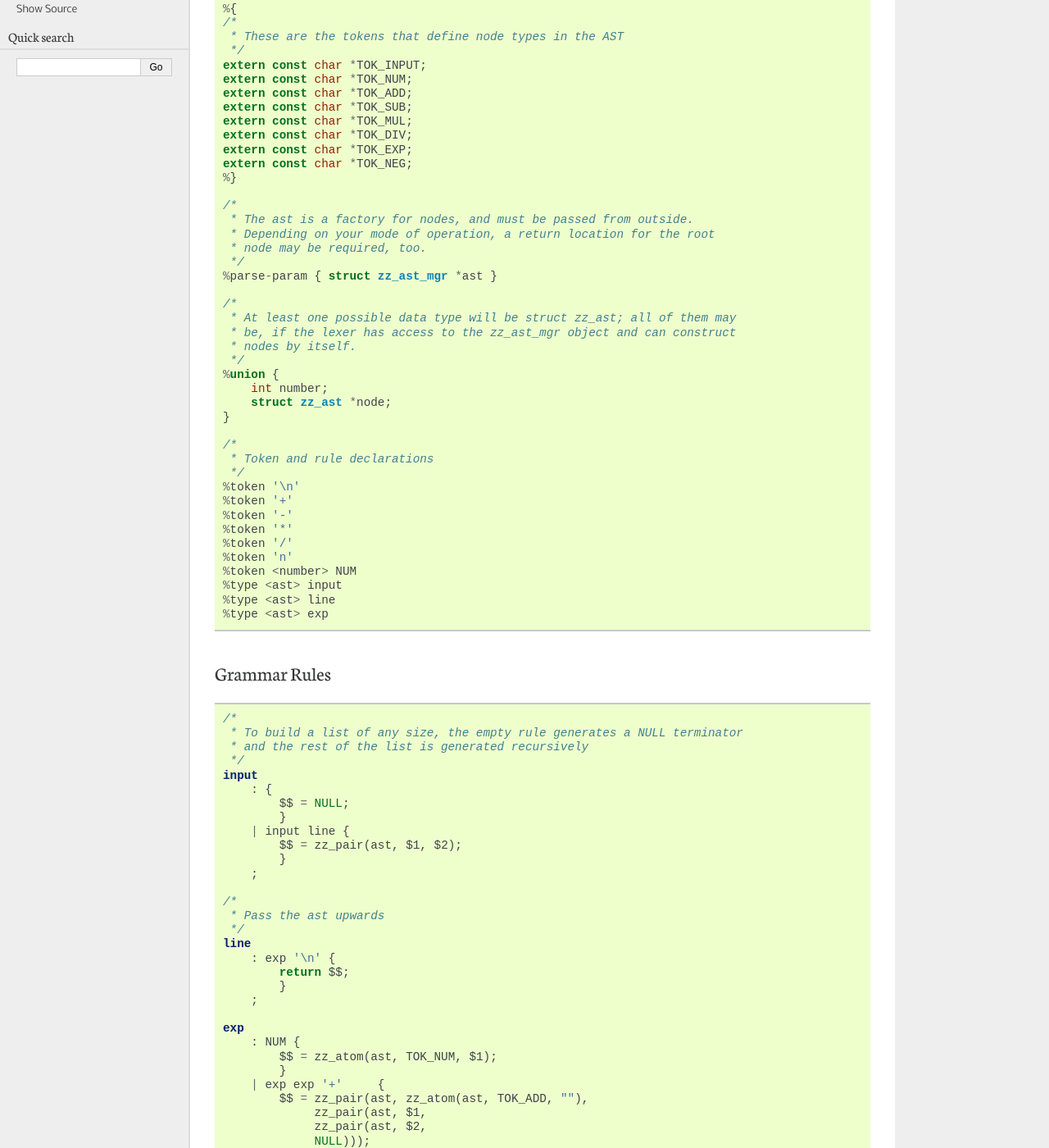
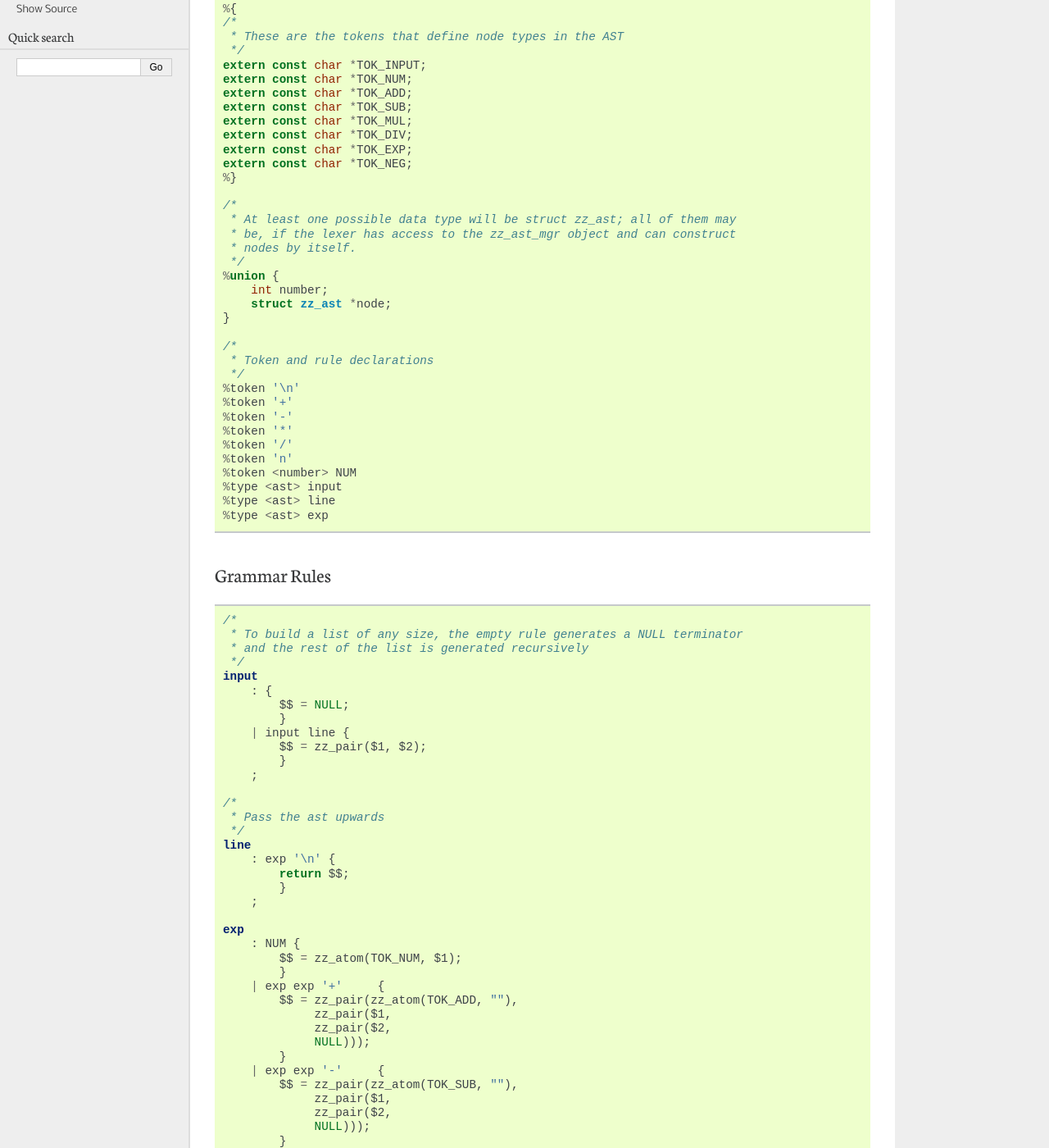
Before and after one commit to quirkyquixote/zebu2, a Sphinx documentation site: the page built from doc/usage.rst, in a window 1280 px wide and 1400 px high, scrolled down 263 px. Shown: the whole window at 82% size. Built offline with Sphinx 7.4.7, drawn with Linux system fonts in a browser that asks for light colours; some of the changed text lies outside the part shown.

```diff
--- a/doc/usage.rst
+++ b/doc/usage.rst
@@ -25,13 +25,6 @@ Declarations
     extern const char *TOK_EXP;
     extern const char *TOK_NEG;
     %}
-
-    /*
-     * The ast is a factory for nodes, and must be passed from outside.
-     * Depending on your mode of operation, a return location for the root
-     * node may be required, too.
-     */
-    %parse-param { struct zz_ast_mgr *ast }
 
     /*
      * At least one possible data type will be struct zz_ast; all of them may
@@ -72,7 +65,7 @@ Grammar Rules
             $$ = NULL;
             }
         | input line {
-            $$ = zz_pair(ast, $1, $2);
+            $$ = zz_pair($1, $2);
             }
         ;
 
@@ -87,41 +80,41 @@ Grammar Rules
 
     exp
         : NUM {
-            $$ = zz_atom(ast, TOK_NUM, $1);
+            $$ = zz_atom(TOK_NUM, $1);
             }
         | exp exp '+'     {
-            $$ = zz_pair(ast, zz_atom(ast, TOK_ADD, ""),
-                 zz_pair(ast, $1,
-                 zz_pair(ast, $2,
+            $$ = zz_pair(zz_atom(TOK_ADD, ""),
+                 zz_pair($1,
+                 zz_pair($2,
                  NULL)));
             }
         | exp exp '-'     {
-            $$ = zz_pair(ast, zz_atom(ast, TOK_SUB, ""),
-                 zz_pair(ast, $1,
-                 zz_pair(ast, $2,
+            $$ = zz_pair(zz_atom(TOK_SUB, ""),
+                 zz_pair($1,
+                 zz_pair($2,
                  NULL)));
             }
         | exp exp '*'     {
-            $$ = zz_pair(ast, zz_atom(ast, TOK_MUL, ""),
-                 zz_pair(ast, $1,
-                 zz_pair(ast, $2,
+            $$ = zz_pair(zz_atom(TOK_MUL, ""),
+                 zz_pair($1,
+                 zz_pair($2,
                  NULL)));
             }
         | exp exp '/'     {
-            $$ = zz_pair(ast, zz_atom(ast, TOK_DIV, ""),
-                 zz_pair(ast, $1,
-                 zz_pair(ast, $2,
+            $$ = zz_pair(zz_atom(TOK_DIV, ""),
+                 zz_pair($1,
+                 zz_pair($2,
                  NULL)));
             }
         | exp exp '^'     {
-            $$ = zz_pair(ast, zz_atom(ast, TOK_EXP, ""),
-                 zz_pair(ast, $1,
-                 zz_pair(ast, $2,
+            $$ = zz_pair(zz_atom(TOK_EXP, ""),
+                 zz_pair($1,
+                 zz_pair($2,
                  NULL)));
             }
         | exp 'n'         {
-            $$ = zz_pair(ast, zz_atom(ast, TOK_NEG, ""),
-                 zz_pair(ast, $1,
+            $$ = zz_pair(zz_atom(TOK_NEG, ""),
+                 zz_pair($1,
                  NULL));
             }
         ;
```
Also changed, not shown: 11 other files.
